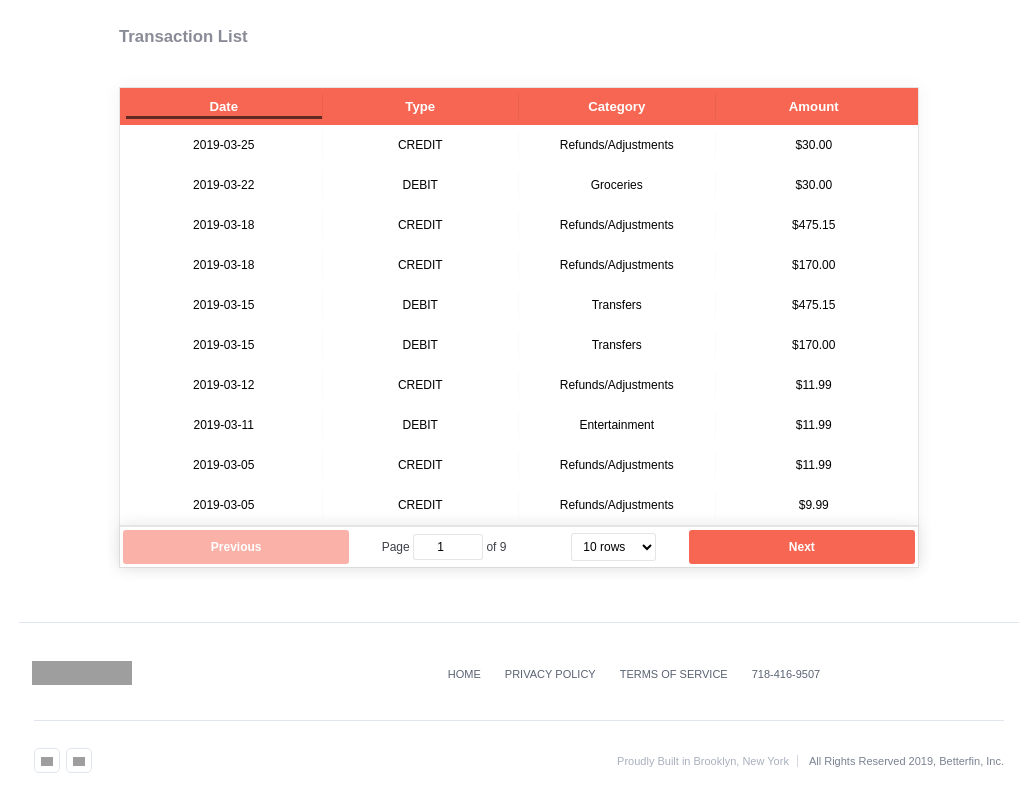
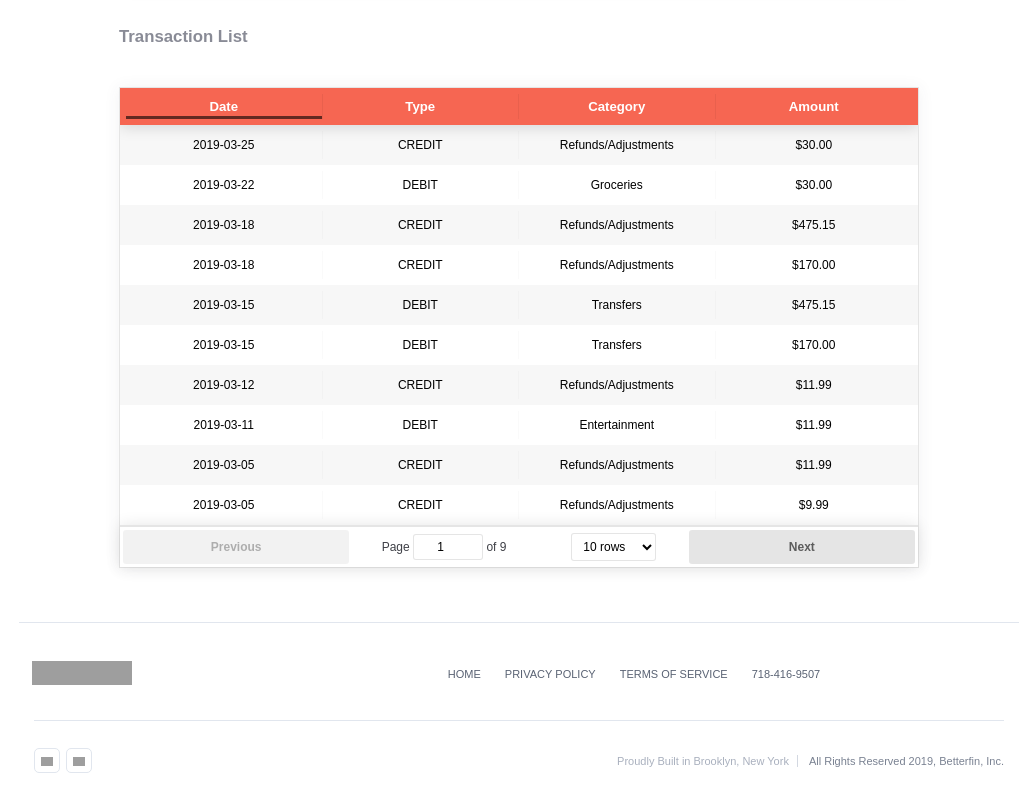
Before and after one commit to davidyoon85/betterfin, a React (Create React App) app: page / in a window 1280 px wide. Shown: the part 1239-2039 px from the top of the page, without its empty margins (121-1156 px from the left). Built offline with nearby package versions, Linux system fonts and the light colour scheme; grey boxes are pictures that could not be loaded.

Commit message:
main component disperse data

```diff
--- a/src/components/chart.js
+++ b/src/components/chart.js
@@ -1,18 +1,10 @@
 import React, { Component } from 'react';
-import * as d3 from 'd3';
 
 import { Line } from 'react-chartjs-2';
-
-const data = require('../data/data.json');
 
 class Chart extends Component {
     constructor(props) {
         super(props)
-
-        this.state = {
-            data: data,
-            trxs: data.trxs.transaction,
-        }
     }
 
     render() {
@@ -73,7 +65,6 @@ class Chart extends Component {
                                 yPadding: 15,
                                 displayColors: false,
                             },
-                            // maintainAspectRatio: false,
                             responsive: true,
                         }}
                     />
--- a/src/components/footer.js
+++ b/src/components/footer.js
@@ -17,7 +17,6 @@ class Footer extends Component {
                             <a href="/terms" className="footer-link">TERMS&nbsp;OF&nbsp;Service</a>
                             <a href="/help-center" className="footer-link">718-416-9507</a>
                         </div>
-                        {/* <div className="footer-right"></div> */}
                         <div className="footer-bottom">
                             <div className="footer_social">
                                 <a className="footer_social_icon" href="https://twitter.com/betterfin">
--- a/src/components/main.js
+++ b/src/components/main.js
@@ -1,4 +1,5 @@
 import React, { Component } from 'react';
+import '../css/main.css';
 
 import Nav from './nav';
 import UserProfile from './user_profile';
@@ -6,6 +7,7 @@ import Chart from './chart';
 import Pie from './pie';
 import Table from './table';
 import Footer from './footer';
+
 
 const data = require('../data/data.json');
 
@@ -26,6 +28,7 @@ class Main extends Component {
     }
 
     getData() {
+        debugger
         const janCategories = {};
         const febCategories = {};
         const marCategories = {};
@@ -42,21 +45,18 @@ class Main extends Component {
                         janCategories[ele.category] = 0
                     }
                     janCategories[ele.category] += ele.amount.amount;
-                    // this.setState({ janExpenses: ele });
                 } else if (ele.postDate.includes('2019-02')) {
                     febTotal += ele.amount.amount;
                     if (febCategories[ele.category] === undefined) {
                         febCategories[ele.category] = 0
                     }
                     febCategories[ele.category] += ele.amount.amount;
-                    // this.setState({ febExpenses: ele });
                 } else if (ele.postDate.includes('2019-03')) {
                     marTotal += ele.amount.amount;
                     if (marCategories[ele.category] === undefined) {
                         marCategories[ele.category] = 0
                     }
                     marCategories[ele.category] += ele.amount.amount;
-                    // this.setState({ marExpenses: ele });
                 }
             }
         })
@@ -102,11 +102,15 @@ class Main extends Component {
     }
 
     render() {
+        const userName = this.state.data.accounts.account[0].displayedName;
+        const transactions = this.state.data.trxs.transaction;
         const { monthExpenseTotals } = this.state;
+
+
         return (
             <div>
                 <div>
-                    <Nav />
+                    <Nav userName={userName}/>
                 </div>
                 <div className="pageContent">
                     <div className="profile_container">
@@ -119,7 +123,7 @@ class Main extends Component {
                     </div>
 
                     <div className="table_container">
-                        <Table />
+                        <Table transactions={transactions}/>
                     </div>
 
                     <div className="footer_container">
--- a/src/components/nav.js
+++ b/src/components/nav.js
@@ -1,12 +1,9 @@
 import React, { Component } from 'react';
-
-const data = require('../data/data.json');
 
 class Nav extends Component {
     constructor() {
         super();
         this.state = {
-          data: data,
           user_name: ''
         };
       }
@@ -16,16 +13,12 @@ class Nav extends Component {
     }
 
     formatUserName() {
-        let name = this.state.data.accounts.account[0].displayedName;
+        let name = this.props.userName;
         name = name.toLowerCase()
         .split(' ')
             .map((s) => s.charAt(0).toUpperCase() + s.substring(1))
 
-        // name[0].charAt(0).toUpperCase();
         name = name[0] + ' ' + name[1].slice(0,1)
-        debugger
-        //     .map((s) => s.charAt(0).toUpperCase() + s.substring(1))
-        //     .join(' ');
 
         this.setState({ user_name: name });
     }
@@ -43,7 +36,6 @@ class Nav extends Component {
                             <div className="avatar">
                                 <div className="avatar_img">
                                 <svg className="avatar_svg" fill="currentColor" height="22" width="22" viewBox="0 0 24 24"><path d="M9 11.75c-.69 0-1.25.56-1.25 1.25s.56 1.25 1.25 1.25 1.25-.56 1.25-1.25-.56-1.25-1.25-1.25zm6 0c-.69 0-1.25.56-1.25 1.25s.56 1.25 1.25 1.25 1.25-.56 1.25-1.25-.56-1.25-1.25-1.25zM12 2C6.48 2 2 6.48 2 12s4.48 10 10 10 10-4.48 10-10S17.52 2 12 2zm0 18c-4.41 0-8-3.59-8-8 0-.29.02-.58.05-.86 2.36-1.05 4.23-2.98 5.21-5.37C11.07 8.33 14.05 10 17.42 10c.78 0 1.53-.09 2.25-.26.21.71.33 1.47.33 2.26 0 4.41-3.59 8-8 8z"></path></svg>
-
                                 </div>
                             </div>
                             <div className="nav-right">
--- a/src/components/pie.js
+++ b/src/components/pie.js
@@ -95,7 +95,6 @@ class Pie extends React.Component {
                 yPadding: 15,
                 displayColors: false,
             },
-              // maintainAspectRatio: true,
               responsive: true,
             }}
 
--- a/src/components/table.js
+++ b/src/components/table.js
@@ -4,18 +4,14 @@ import ReactTable from "react-table";
 import "react-table/react-table.css";
 import '../css/main.css';
 
-const data = require('../data/data.json');
-
 class Table extends React.Component {
   constructor() {
     super();
-    this.state = {
-      data: data.trxs.transaction
-    };
   }
 
   render() {
-    const { data } = this.state;
+    debugger
+    const data = this.props.transactions;
     return (
       <div>
         <div className="table_header">Transaction List</div>
--- a/src/components/user_profile.js
+++ b/src/components/user_profile.js
@@ -14,17 +14,13 @@ class UserProfile extends Component {
 
     render() {
         const account = Object.values(trxData.accounts.account)[0];
-        const { displayedName, accountName, accountNumber } = account;
-        const acctBalance = account.currentBalance.amount;
+        const { accountName, accountNumber } = account;
         const userName = this.formatUserName(trxData.accounts.account[0].displayedName.split(' ')[0]);
 
         return (
             <div className="profile_main">
                 <h1>Welcome, {userName}!</h1>
                 <h2>This is your dashboard for <strong>{accountName} {accountNumber}</strong></h2>
-                {/* <span><strong>Bank: </strong>{accountName}</span>
-                <span><strong>Account Number: </strong>{accountNumber}</span>
-                <span><strong>Account Balance: </strong>{new Intl.NumberFormat('en-US', { style: 'currency', currency: 'USD' }).format(acctBalance)}</span> */}
             </div>
         )
     }
```
